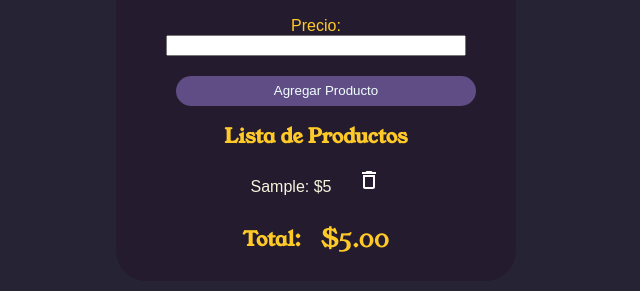
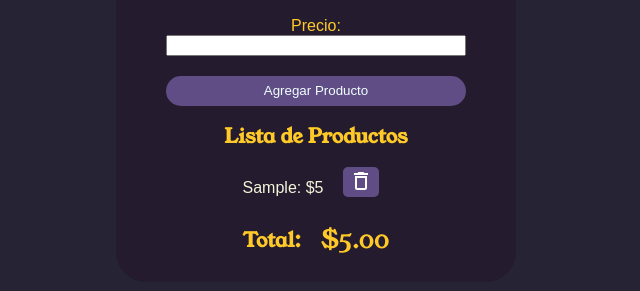
Before and after one commit to agustinyedro/lista-de-super, a plain HTML site: page index.html in a window 1280 px wide. Both pictures are taken after typing "Sample", "5" into the empty fields and a click on the button "Agregar Producto". Shown: the part 183-474 px from the top of the page, without its empty margins (324-964 px from the left). Drawn offline with Linux system fonts and the light colour scheme.

Commit message:
me fui a dormir

```diff
--- a/index.html
+++ b/index.html
@@ -22,7 +22,7 @@
         <input  type="number" id="precio" />
       </div>
       <button class="agregar" onclick="agregarProducto()">Agregar Producto</button>
-      <div>
+      <div class="lista">
         <h2>Lista de Productos</h2>
         <ul id="lista-productos"></ul>
       </div>
--- a/script.js
+++ b/script.js
@@ -30,7 +30,7 @@ function actualizarListaProductos() {
         li.textContent = `${producto.producto}: $${producto.precio}`;
         const botonEliminar = document.createElement('button');
         botonEliminar.innerHTML = '<img src="delete_white_24dp.svg" alt="Eliminar">';
-        // botonEliminar.textContent = 'Eliminar';
+        botonEliminar.className ='boton';
         botonEliminar.addEventListener('click', () => eliminarProducto(index));
         li.appendChild(botonEliminar);
         listaProductos.appendChild(li);
--- a/styles.css
+++ b/styles.css
@@ -1,12 +1,13 @@
 /* font-family: 'Poppins', sans-serif;
 font-family: 'Young Serif', serif; */
-body{
-    background-color: #262335 ;
+body {
+    background-color: #262335;
     display: flex;
     text-align: center;
     justify-content: center;
 }
-.contenedor{
+
+.contenedor {
     text-align: center;
     background-color: #241B2F;
     border-radius: 30px;
@@ -17,13 +18,15 @@ body{
     align-items: center;
     flex-direction: column;
 }
+
 .campo-formulario {
     display: flex;
     width: 300px;
     flex-direction: column;
     margin-bottom: 20px;
 }
-.agregar{
+
+.agregar {
     font-family: 'Montserrat', sans-serif;
     color: azure;
     background-color: #614D85;
@@ -33,40 +36,53 @@ body{
     padding: auto;
     border: none;
 }
-.agregar:hover{
-    background-color:#6F599B ;
+
+.agregar:hover {
+    background-color: #6F599B;
 }
+
 .etiquetasFormulario {
     font-family: 'Montserrat', sans-serif;
 }
-.total{
+
+.total {
     display: flex;
     align-items: center;
 }
-h2{
+
+h2 {
     font-size: 20px;
 }
-p{
+
+p {
     padding-left: 20px;
     font-size: 25px;
 }
-ul{
+
+ul {
     list-style-type: none;
     margin: 0;
     padding: 0;
 }
-ul li{
+
+ul li {
     font-family: 'Montserrat', sans-serif;
     color: beige;
     padding-right: 30px;
     margin-left: 20px;
 }
-button{
-    width: 20px;
-    height: 20px;
+
+.boton {
+    width: 30px;
+    height: 30px;
     margin-left: 20px;
-    border-radius: 20px;
-    background-color: rgba(0,0,0,0);
+    padding-right: 30px;
+    border-radius: 5px;
+    background-color: #614D85;
     border: none;
-    color: aliceblue;
+
 }
+
+.boton:hover {
+    background-color: #6F599B;
+}
```
